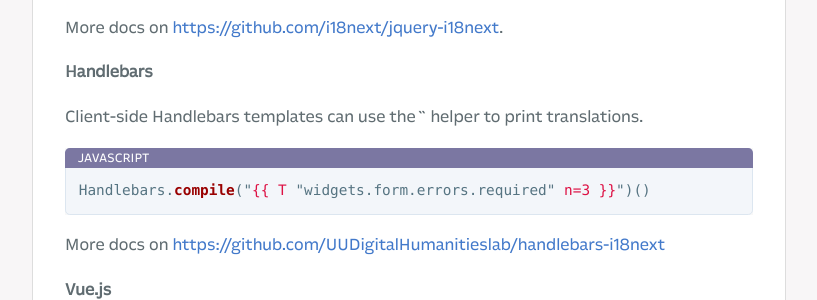
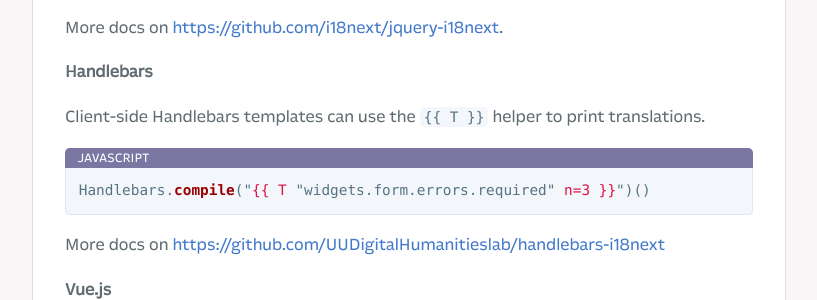
Before and after one commit to Fliplet/fliplet-cli, a Jekyll site: the page built from docs/API/core/localization.md, in a window 1280 px wide and 900 px high, scrolled down 1806 px. Shown: the part 153-453 px from the top of the window, without its empty margins (254-1071 px from the left). Built offline with Jekyll 4.4.1, drawn with Linux system fonts in a browser that asks for light colours; nearby versions of some CDN libraries; our own code applies the rules of GitHub Pages for plain Markdown files; library files that are not in the unit come from our copies; comment, search, counter and statistics services are not loaded; a style sheet for code colours, icons or effects is not loaded.

Commit message:
copy update

````diff
--- a/docs/API/core/localization.md
+++ b/docs/API/core/localization.md
@@ -74,7 +74,7 @@ More docs on [https://github.com/i18next/jquery-i18next](https://github.com/i18n
 
 **Handlebars**
 
-Client-side Handlebars templates can use the `{{ T }}` helper to print translations.
+Client-side Handlebars templates can use the {% raw %}<code>{{ T }}</code>{% endraw %} helper to print translations.
 
 {% raw %}
 ```js
````
